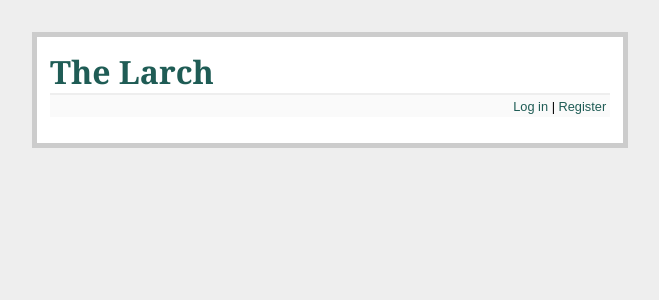
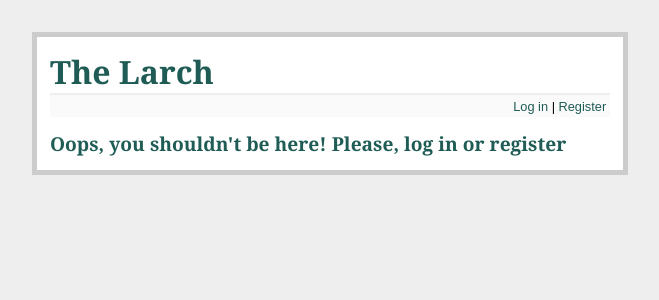
Before and after one commit to aveiro7/the-larch, a Flask app: template templates/show_post.html in a window 1280 px wide. Shown: the top 300 px of the page, without its empty margins (310-969 px from the left). Run offline with Flask 2, Linux system fonts and the light colour scheme; the template is opened without the code that fills it, so the values that code supplies are empty.

Commit message:
data check in templates

```diff
--- a/templates/settings.html
+++ b/templates/settings.html
@@ -1,7 +1,7 @@
 {% extends 'layout.html' %}
 {% block body %}
-<h2>Settings</h2>
 {% if session.logged_in %}
+    <h2>Settings</h2>
     <form method=POST action="">
     <ul>
         <li><label>Change password</label></li>
@@ -16,6 +16,8 @@
     </form>
 
     <button onclick="window.location.replace('{{ url_for('delete_user') }}')">Delete account</button>
+{% else %}
+    <h2>Oops, you shouldn't be here. Please log in or register!</h2>
 {% endif %}
 
 {% endblock %}
--- a/templates/show_post.html
+++ b/templates/show_post.html
@@ -1,6 +1,7 @@
 {% extends 'layout.html' %}
 {% block body %}
     {% if session.logged_in %}
+        {% if post %}
             <form action="{{ url_for('edit_post', post_id=post.id) }}" method=post class=add-entry>
                 <dl>
                     <dt><textarea name=text rows=5 cols=40>{{ post.text }}</textarea>
@@ -16,5 +17,10 @@
                 {% endif %}
 
             {% endfor %}
+        {% else %}
+            <h2>Oops, something went wrong. Double check the address.</h2>
+        {% endif %}
+    {% else %}
+    <h2>Oops, you shouldn't be here! Please, log in or register</h2>
     {% endif %}
 {% endblock %}
```
Also changed, not shown: templates/show_all_posts.html (+7 -4 lines). Lines whose indentation alone changed are shown as unchanged.
